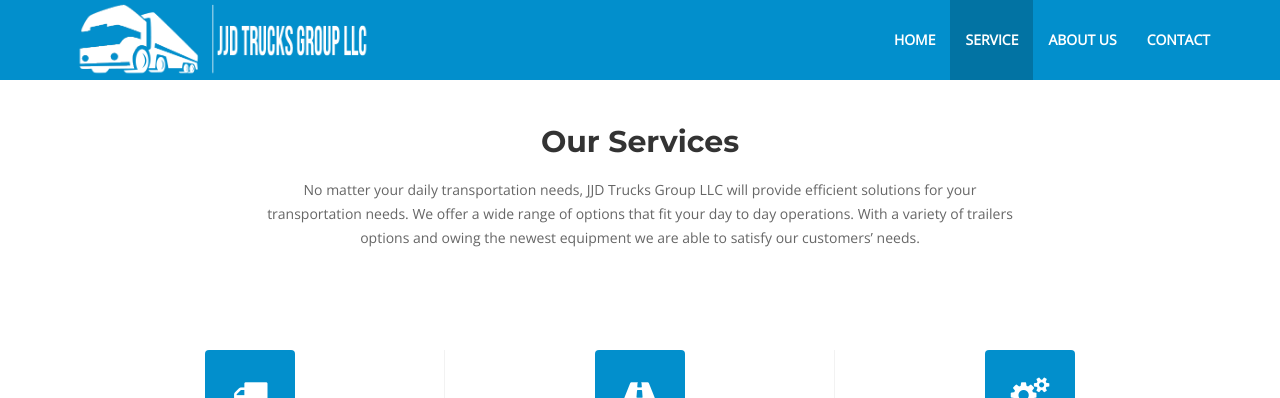
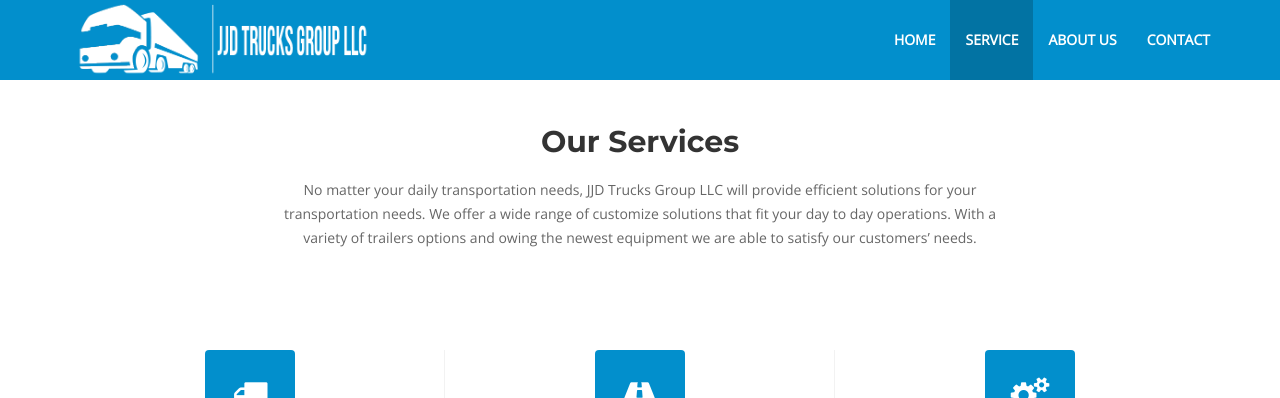
Before and after one commit to jjdtrucks/jjdtrucks.github.io, a Jekyll site: the page built from index.html, in a window 1280 px wide and 900 px high, scrolled down 995 px. Shown: the top 398 px of the window. Built offline with Jekyll 4.4.1, drawn with Linux system fonts in a browser that asks for light colours; comment, search, counter and statistics services are not loaded.

Commit message:
changes commited

```diff
--- a/index.html
+++ b/index.html
@@ -15,7 +15,7 @@ layout: default
 <br></div>
         </div>
       </div><a id="tohash" href="#services"><i class="fa fa-angle-down"></i></a> </div>
-    <div class="main-nav">
+    <div class="main-nav navbar-fixed-top">
       <div class="container">
         <div class="navbar-header"> <button type="button" class="navbar-toggle" data-toggle="collapse" data-target=".navbar-collapse"> <span class="sr-only">Toggle navigation</span> <span class="icon-bar"></span> <span class="icon-bar"></span> <span class="icon-bar"></span> </button>
           <a class="navbar-brand" href="index.html"> <img class="img-responsive" src="assets/images/logo.png" alt="logo"> </a>
@@ -23,9 +23,9 @@ layout: default
         <div class="collapse navbar-collapse">
           <ul class="nav navbar-nav navbar-right">
             <li class="scroll"><a href="#home">Home</a></li>
-            <li class="scroll active"><a href="#services">Service</a></li>
+            <li class="scroll"><a href="#services">Service</a></li>
             <li class="scroll"><a href="#about-us">About Us</a></li>
-            <li class="scroll"><a href="#contact">Contact</a></li>
+            <li class="scroll active"><a href="#contact">Contact</a></li>
           </ul>
         </div>
       </div>
@@ -39,7 +39,7 @@ layout: default
     Our Services
 </h2>
 <p>
-    No matter your daily transportation needs, JJD Trucks Group LLC will provide efficient solutions for your transportation needs. We offer a wide range of options that fit your day to day operations. With a variety of trailers options and owing the newest equipment we are able to satisfy our customers’ needs.<br>
+    No matter your daily transportation needs, JJD Trucks Group LLC will provide efficient solutions for your transportation needs. We offer a wide range of customize solutions that fit your day to day operations. With a variety of trailers options and owing the newest equipment we are able to satisfy our customers’ needs.
 </p></div>
         </div>
       </div>
@@ -87,18 +87,18 @@ layout: default
     <div id="contact-us" class="parallax">
       <div class="container">
         <div class="row">
-          <div class="heading text-center col-sm-8 col-sm-offset-2 wow fadeInUp" data-wow-duration="1000ms" data-wow-delay="300ms" data-editable="" data-name="contact" style="visibility: hidden; animation-duration: 1000ms; animation-delay: 300ms; animation-name: none;"><h2>
+          <div class="heading text-center col-sm-8 col-sm-offset-2 wow fadeInUp animated" data-wow-duration="1000ms" data-wow-delay="300ms" data-editable="" data-name="contact" style="visibility: visible; animation-duration: 1000ms; animation-delay: 300ms;"><h2>
     Contact Us
 </h2>
 <p>
     Lorem ipsum dolor sit amet, consectetur adipisicing elit, sed do eiusmod tempor incididunt ut labore et dolore magna aliqua ut enim ad minim veniam
 </p></div>
         </div>
-        <div class="contact-form wow fadeIn" data-wow-duration="1000ms" data-wow-delay="600ms" style="visibility: hidden; animation-duration: 1000ms; animation-delay: 600ms; animation-name: none;">
+        <div class="contact-form wow fadeIn animated" data-wow-duration="1000ms" data-wow-delay="600ms" style="visibility: visible; animation-duration: 1000ms; animation-delay: 600ms;">
           <div class="row">
             <div class="col-sm-6">
               <form id="main-contact-form" name="contact-form" method="post" action="#">
-                <div class="row wow fadeInUp" data-wow-duration="1000ms" data-wow-delay="300ms" style="visibility: hidden; animation-duration: 1000ms; animation-delay: 300ms; animation-name: none;">
+                <div class="row wow fadeInUp animated" data-wow-duration="1000ms" data-wow-delay="300ms" style="visibility: visible; animation-duration: 1000ms; animation-delay: 300ms;">
                   <div class="col-sm-6">
                     <div class="form-group"> <input name="name" class="form-control" placeholder="Name" required="required" type="text"> </div>
                   </div>
@@ -112,7 +112,7 @@ layout: default
               </form>
             </div>
             <div class="col-sm-6">
-              <div class="contact-info wow fadeInUp" data-wow-duration="1000ms" data-wow-delay="300ms" data-editable="" data-name="address" style="visibility: hidden; animation-duration: 1000ms; animation-delay: 300ms; animation-name: none;"><p>
+              <div class="contact-info wow fadeInUp animated" data-wow-duration="1000ms" data-wow-delay="300ms" data-editable="" data-name="address" style="visibility: visible; animation-duration: 1000ms; animation-delay: 300ms;"><p>
     Lorem ipsum dolor sit amet, consectetur adipisicing elit, sed do eiusmod tempor incididunt ut labore et dolore magna aliqua. Ut enim ad minim veniam, quis nostrud exercitation.
 </p>
 <ul class="address">
```
